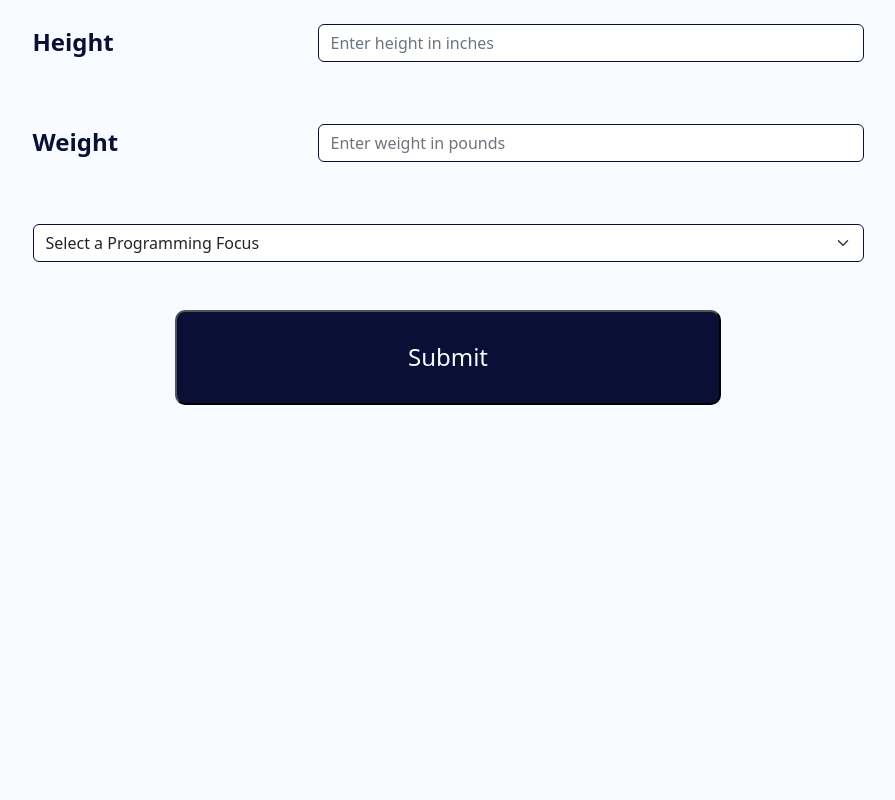
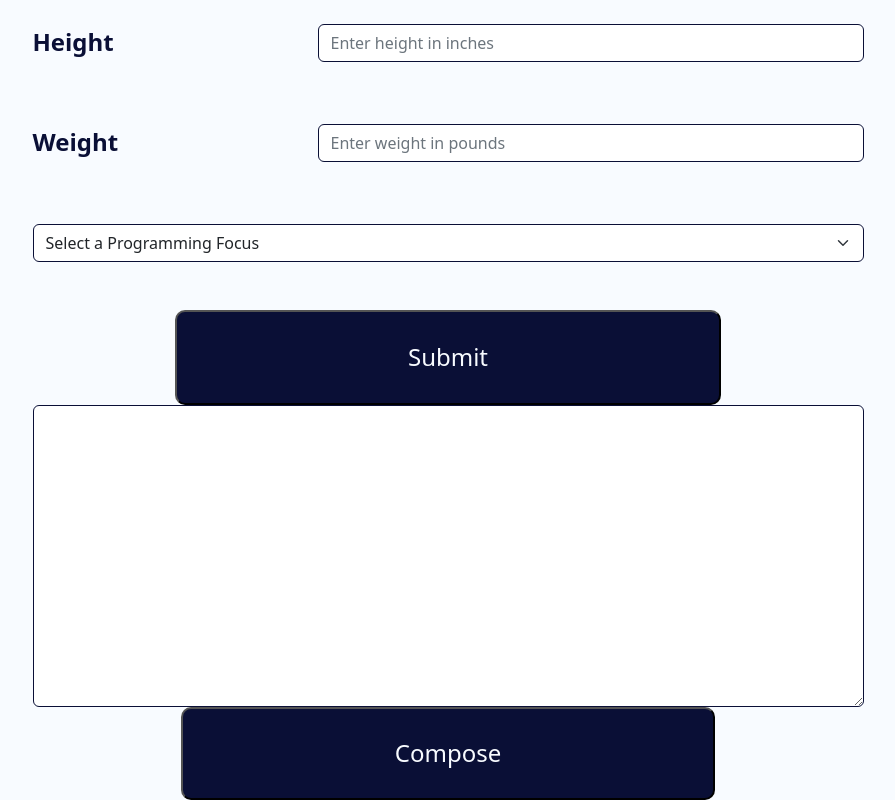
Before and after one commit to glo6al/ollie-ai, a React (Create React App) app: page / in a window 1280 px wide. Shown: the part 1731-2531 px from the top of the page, without its empty margins (192-1087 px from the left). Before the commit the page ends 2136 px from the top, so only its background shows below. Built offline with nearby package versions, Linux system fonts and the light colour scheme.

Commit message:
render text area and compose button

```diff
--- a/src/App.js
+++ b/src/App.js
@@ -1,18 +1,20 @@
-import './App.css';
-import DraftInput from './components/DraftInput';
-import Dashboard from './components/Dashboard';
-import AddClient from './components/AddClient';
-import Header from './components/Header';
-import 'bootstrap/dist/css/bootstrap.min.css';
+import "./App.css";
+import DraftInput from "./components/DraftInput";
+import Dashboard from "./components/Dashboard";
+import AddClient from "./components/AddClient";
+import Header from "./components/Header";
+import Compose from "./components/Compose";
+import "bootstrap/dist/css/bootstrap.min.css";
 
 function App() {
   return (
     <div className="App">
-      <Header/>
+      <Header />
       <main>
-        <Dashboard/>
+        <Dashboard />
         <DraftInput></DraftInput>
-        <AddClient/>
+        <AddClient />
+        <Compose />
       </main>
     </div>
   );
--- a/src/components/Compose/index.js
+++ b/src/components/Compose/index.js
@@ -1,2 +1,32 @@
 import React from "react";
-import { Form, Container, Row, Col } from "react-bootstrap";
+import { Form, Container, Row, Col, FormGroup } from "react-bootstrap";
+
+function Compose() {
+  return (
+    <Container>
+      <Form>
+        <Row id="docEditor" className="justify-content-center">
+          <Col xs={9}>
+            <Form.Control
+              as="textarea"
+              rows={12}
+              className="form"
+              contentEditable="true"
+              data-gramm="false"
+              data-placeholder="Begin writing the workout..."
+            ></Form.Control>
+          </Col>
+          <Row className="justify-content-center">
+            <Col xs={6} className="text-center">
+              <button type="submit" className="button" content="">
+                Compose
+              </button>
+            </Col>
+          </Row>
+        </Row>
+      </Form>
+    </Container>
+  );
+}
+
+export default Compose;
```
